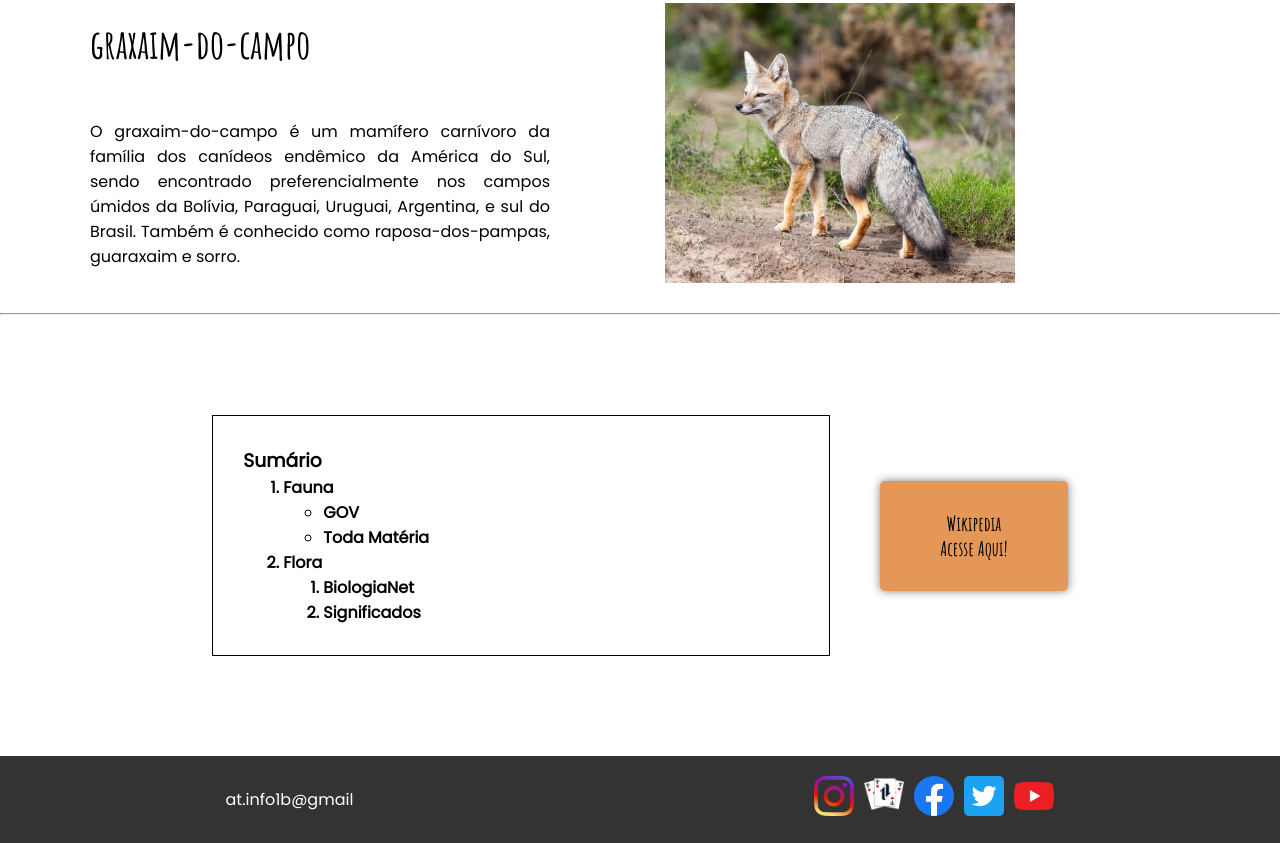
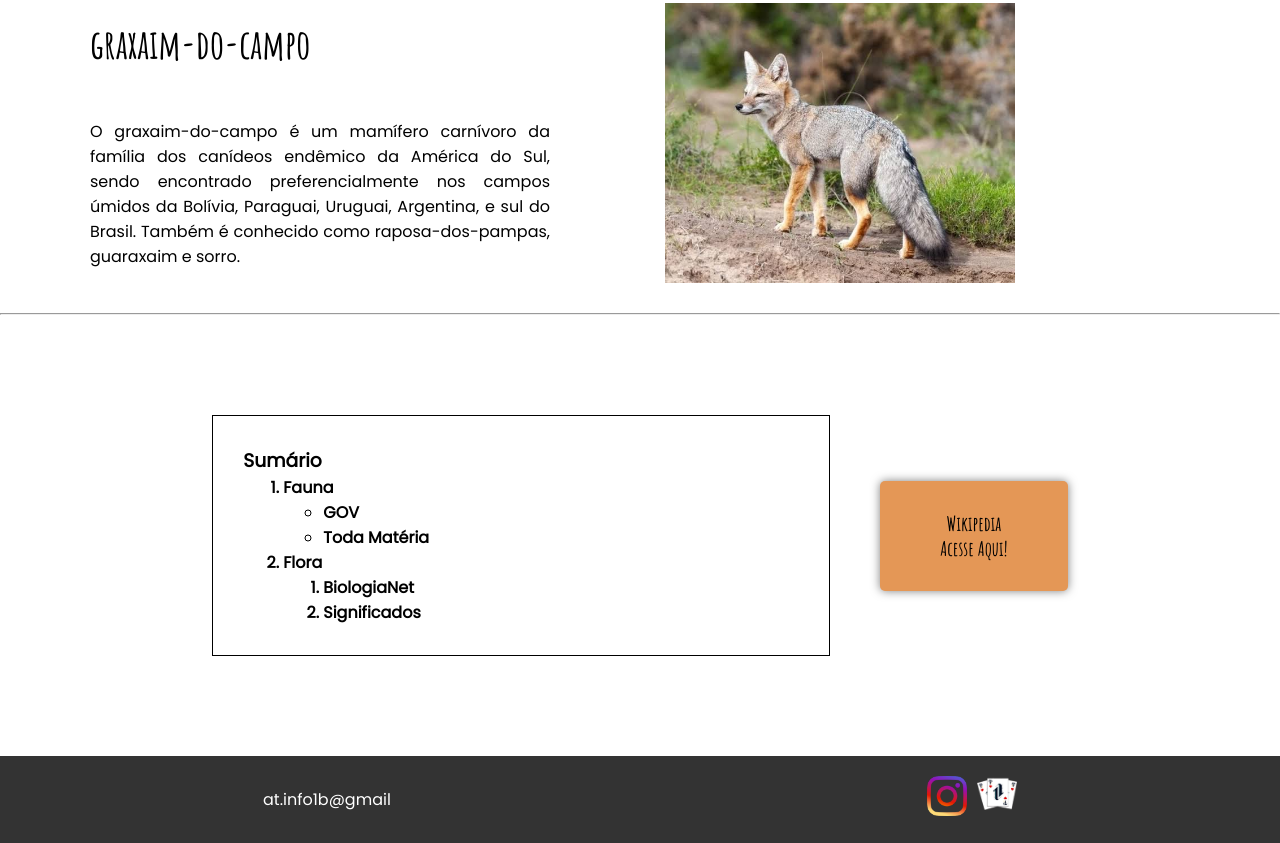
Before and after one commit to ValeriaOrst/trabalho-silvinha, a plain HTML site: page fauna_flora.html in a window 1280 px wide. Shown: the part 3348-4191 px from the top of the page. Drawn offline with Linux system fonts and the light colour scheme.

Commit message:
valeriana

```diff
--- a/fauna_flora.html
+++ b/fauna_flora.html
@@ -180,16 +180,11 @@ De acordo com o Instituto Brasileiro de Geografia e Estatística (IBGE), a flora
           <a href="">at.info1b@gmail</a>
         </div>
         <div id="social">
-          <a href="https://www.instagram.com/infob.xxii/"><img src="images/instagram.png" alt=""></a>
-<a href="https://www.instagram.com/gremionzedeoutubro/"><img src="images/logoGremio.png" alt=""></a>
-          <a href="https://www.google.com/search?q=facebook"><img src="images/facebook.png" alt=""></a>
-          <a href="https://www.google.com/search?q=twitter"><img src="images/twitter.png" alt=""></a>
-          <a href="https://www.google.com/search?q=youtube"><img src="images/youtube.png" alt=""></a>
+    		  <a href="https://www.instagram.com/infob.xxii/"><img src="images/instagram.png" alt=""></a>
+        	<a href="https://www.instagram.com/gremionzedeoutubro/"><img src="images/logoGremio.png" alt=""></a>
         </div>
-
       </div>
     </footer>
-
   </body>
 
 </html>
```
Also changed, not shown: feira.html (+2 -7 lines), hidrografia_relevo.html (+2 -6 lines), projeto_solucao.html (+2 -6 lines).
